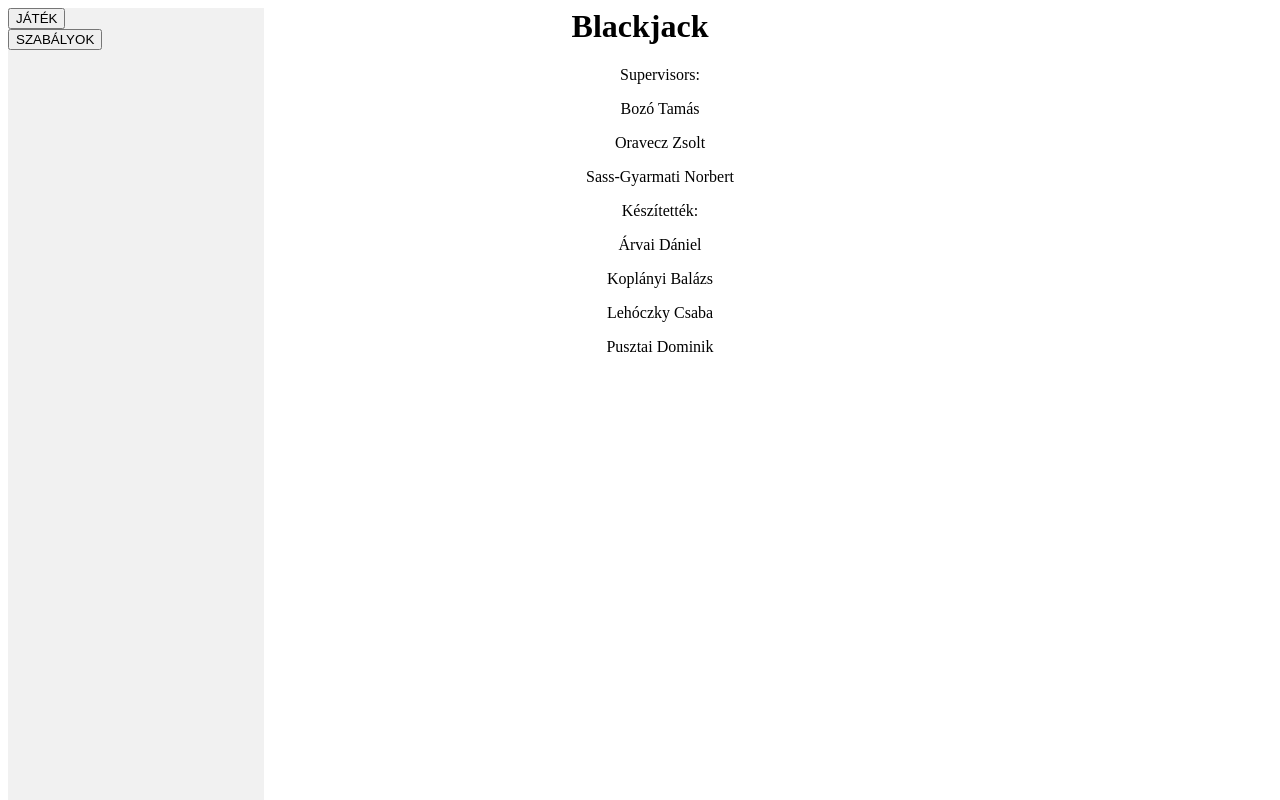
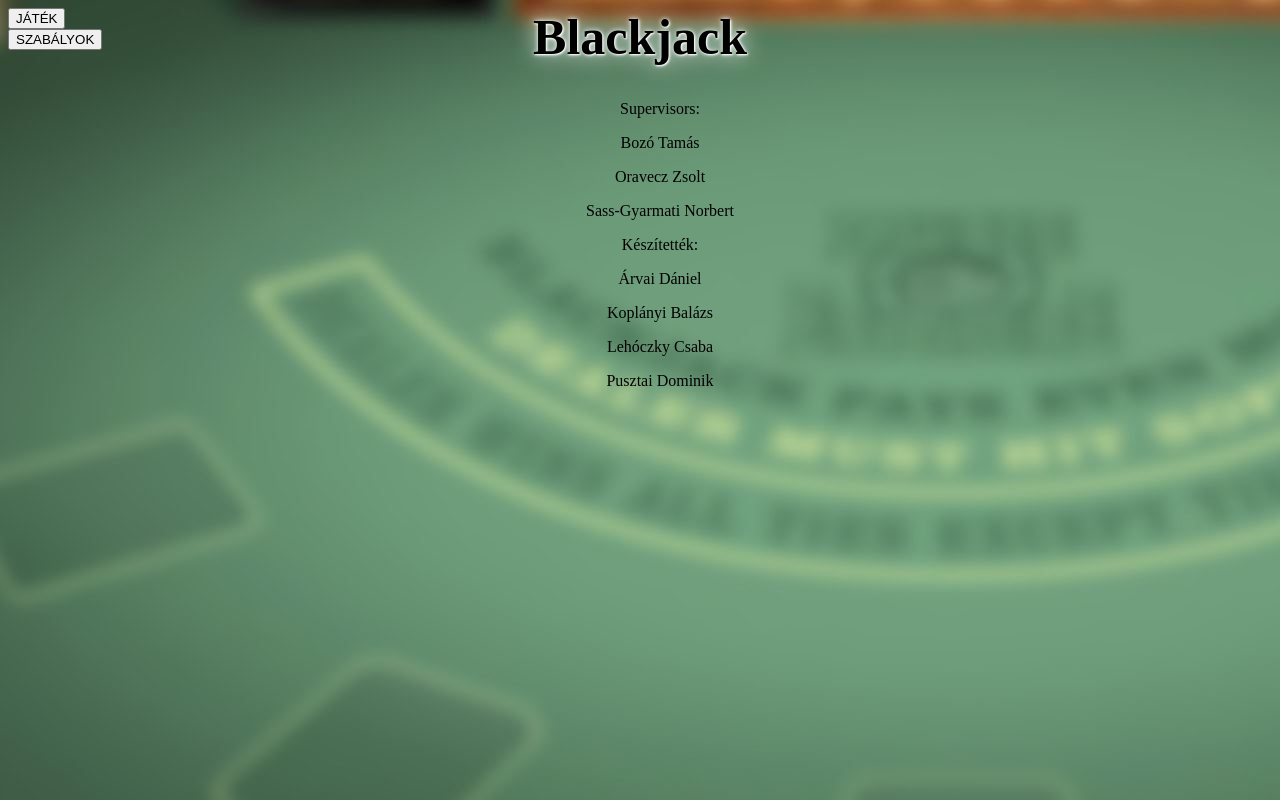
Before and after one commit to PQ653P/AFP1-nagyproject, a PHP site: page /menu.html in a window 1280 px wide. Run offline with PHP 8.4, Linux system fonts and the light colour scheme.

Commit message:
háttér beállítása

```diff
--- a/Code/style.css
+++ b/Code/style.css
@@ -3,13 +3,19 @@
 	margin: 0;
 	padding: 0;
 	width: 20%;
-	background-color: #f1f1f1;
 	position: fixed;
 	height: 100%;
 	overflow: auto;
 }
 
 h1{
-	text-align: center;
+  font-family: Bernard MT;
+  font-size: 50px;
+  text-align: center;
+  color: black;
+  text-shadow: 1px 1px 2px white, 0 0 25px white, 0 0 5px white;
+}
 
+body{
+	background-image: url('background.jpg');
 }
```
Also changed, not shown: Code/background.jpg (added).
